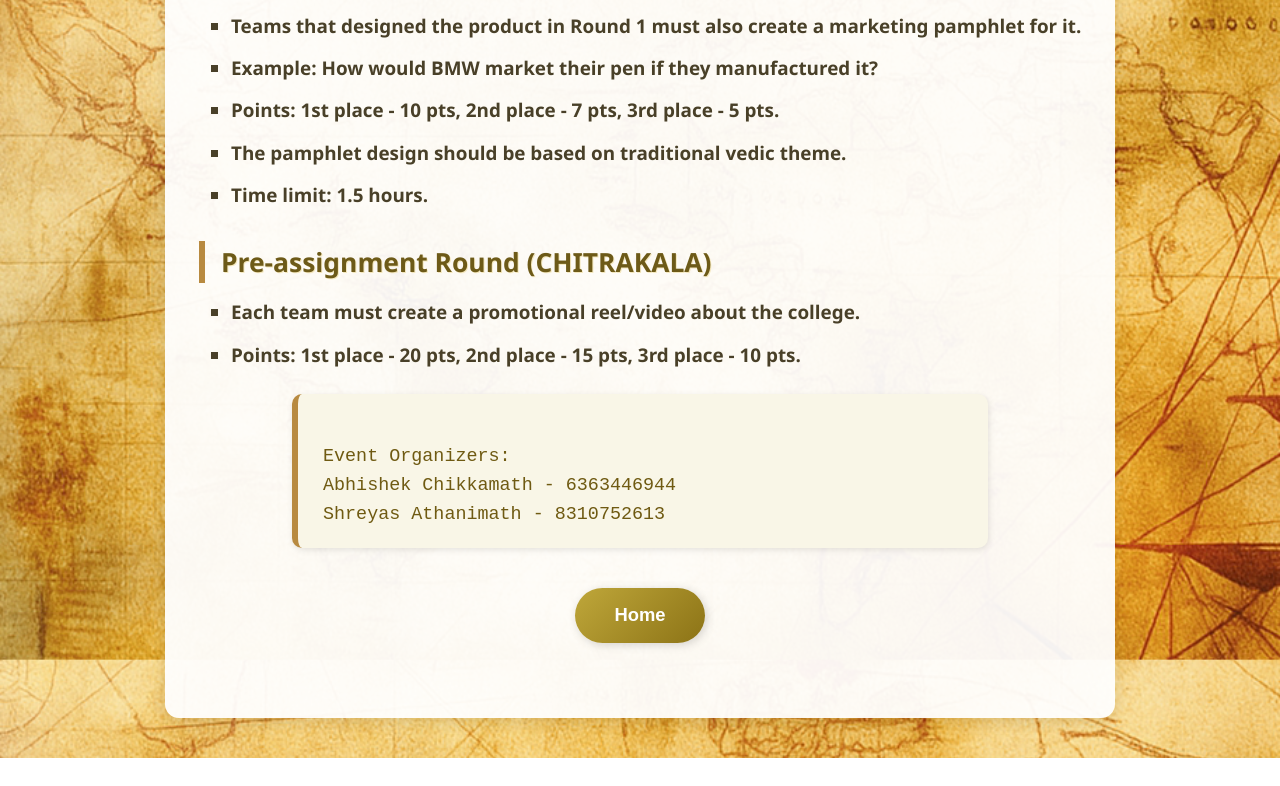
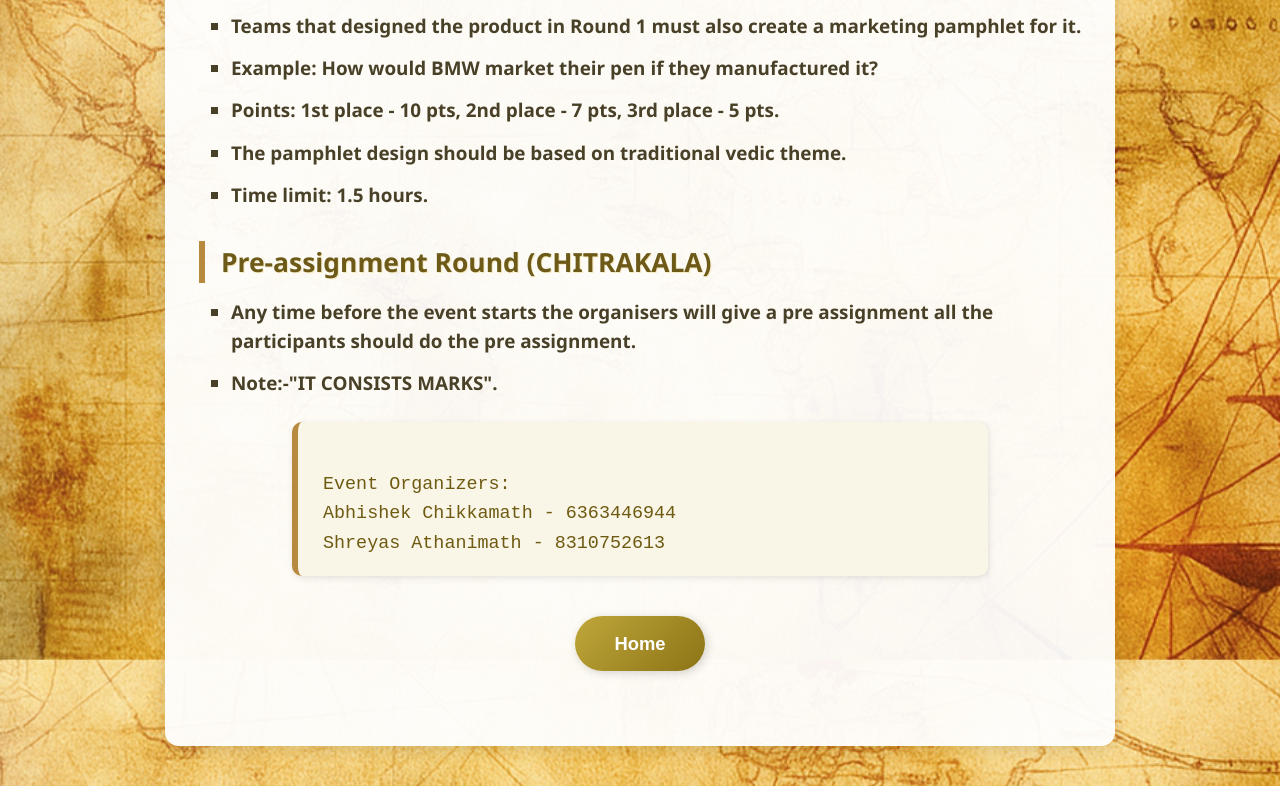
Before and after one commit to darshaningalagi/ACCOLADE, a plain HTML site: page design.html in a window 1280 px wide. Shown: the part 1046-1832 px from the top of the page. Before the commit the page ends 1804 px from the top, so only its background shows below. Drawn offline with Linux system fonts and the light colour scheme.

Commit message:
Update design.html

```diff
--- a/design.html
+++ b/design.html
@@ -200,8 +200,8 @@
 
     <h2>Pre-assignment Round (CHITRAKALA)</h2>
     <ul>
-      <li>Each team must create a promotional reel/video about the college.</li>
-      <li>Points: 1st place - 20 pts, 2nd place - 15 pts, 3rd place - 10 pts.</li>
+      <li>Any time before the event starts the organisers will give a pre assignment all the participants should do the pre assignment.</li>
+      <li>Note:-"IT CONSISTS MARKS".</li>
     </ul>
 
     <div class="organizers">
```
